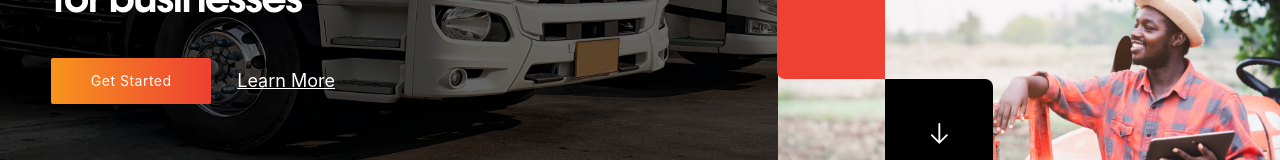
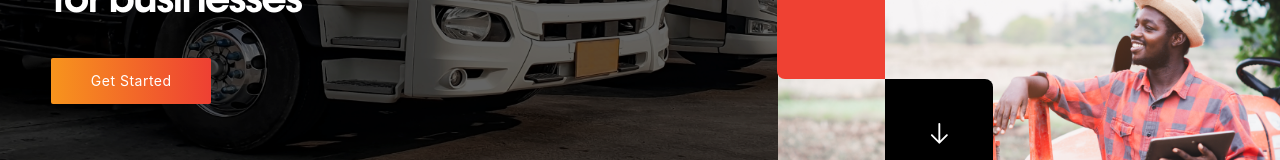
Before and after one commit to Mykel-Eze/japtini-logistics, a Vue app: page / in a window 1280 px wide. Shown: the part 574-734 px from the top of the page. Built offline with nearby package versions, Linux system fonts and the light colour scheme.

Commit message:
Learn more btn removed

```diff
--- a/src/views/Home.vue
+++ b/src/views/Home.vue
@@ -11,7 +11,7 @@
               </h1>
               <div class="flex-div get-started-wrapper">
                 <button class="pry-btn btn home-btn">Get Started</button>
-                <button class="plain-txt-btn">Learn More</button>
+                <!-- <button class="plain-txt-btn">Learn More</button> -->
               </div>
             </div>
 
```
